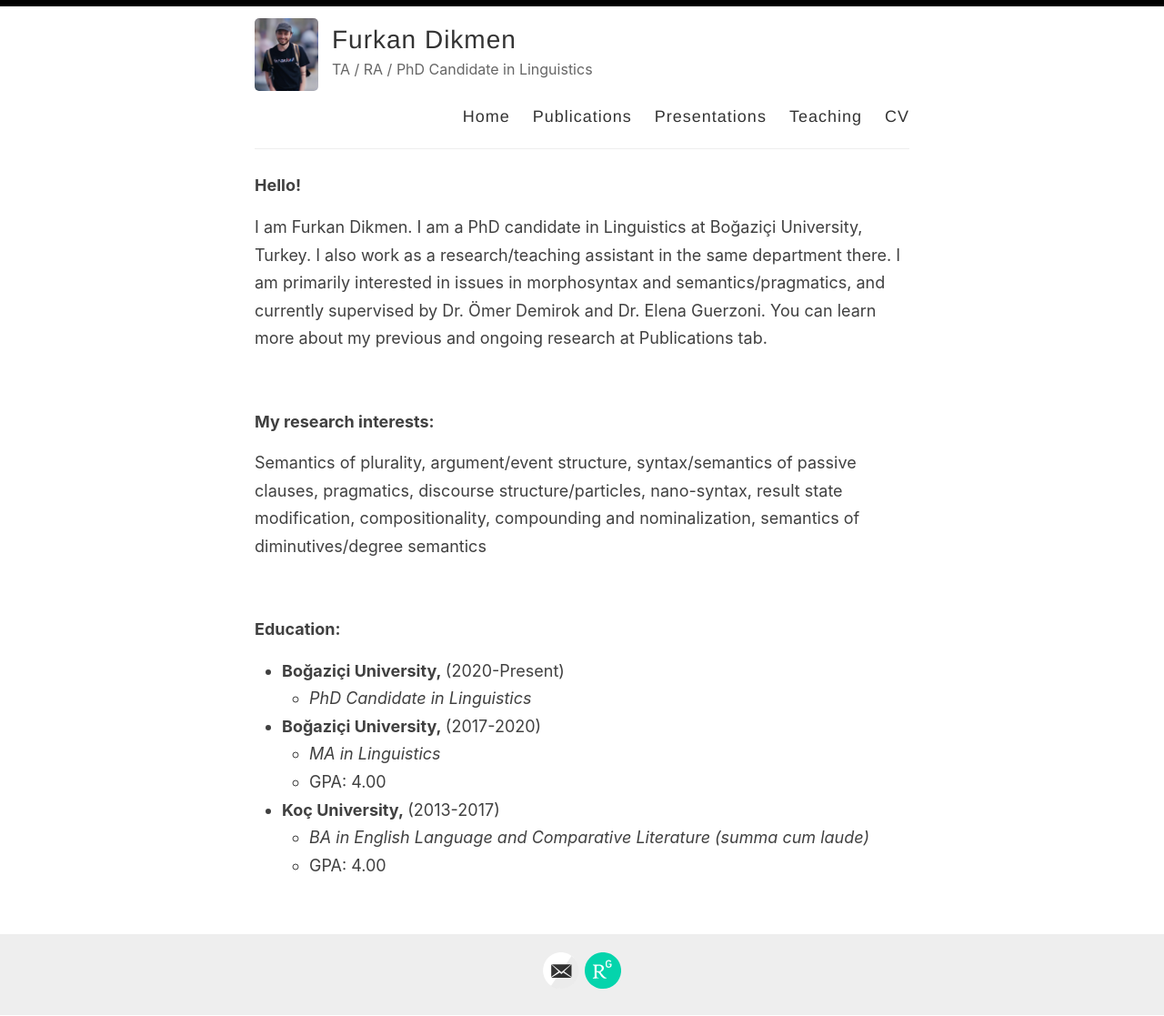
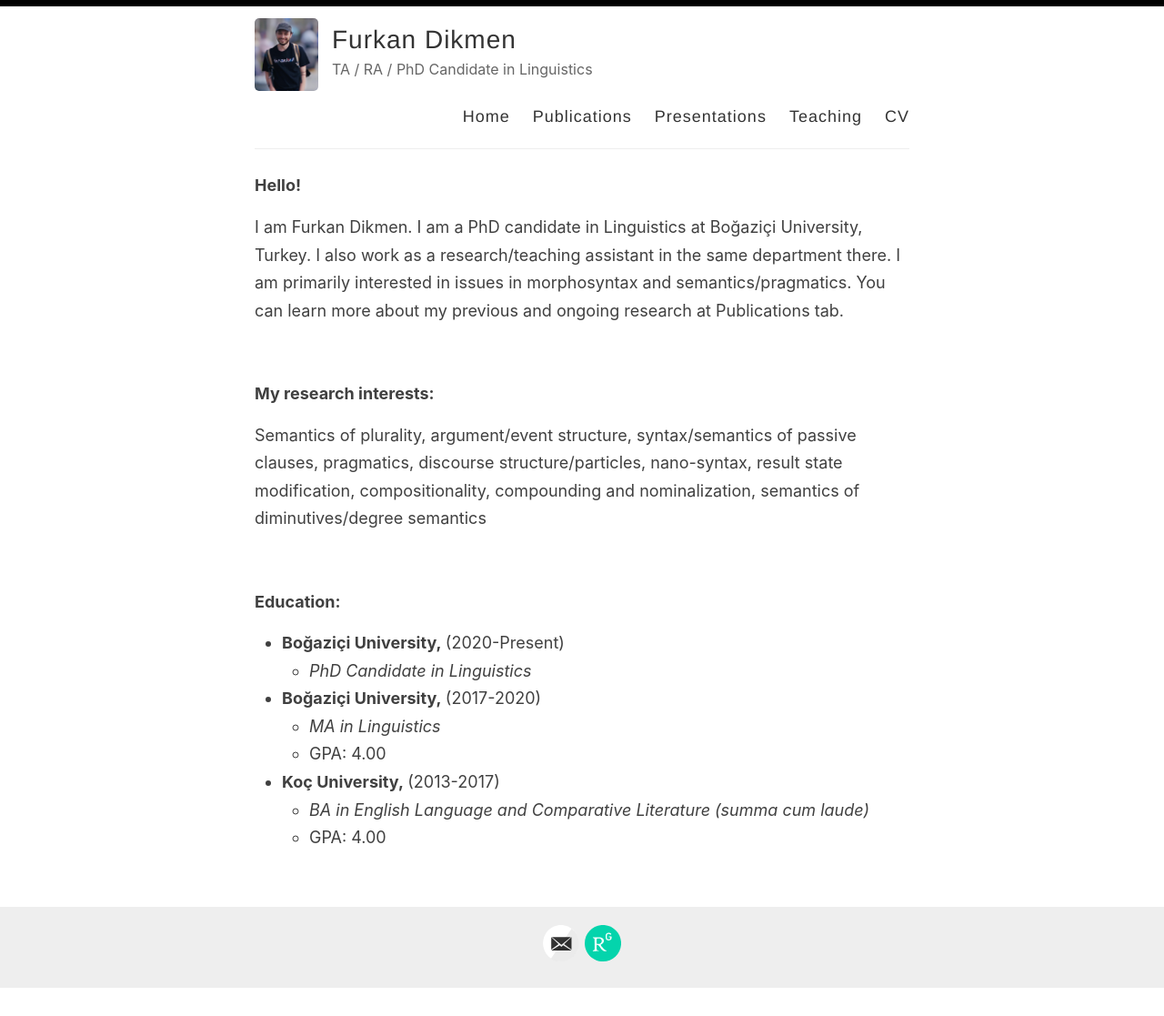
Before and after one commit to furkandikmen/furkandikmen.github.io, a Jekyll site: the page built from index.html, in a window 1280 px wide. Shown: the whole page at 91% size. Built offline with Jekyll 4.4.1, drawn with Linux system fonts in a browser that asks for light colours; the list of posts is cut into pages by our own code; after the commit the page ends 1086 px from its top, so only the background shows below that.

Commit message:
Update index.html

```diff
--- a/index.html
+++ b/index.html
@@ -4,7 +4,7 @@ layout: default
 
 <html>
 <p><strong>Hello!</strong></p>
-<p>I am Furkan Dikmen. I am a PhD candidate in Linguistics at Boğaziçi University, Turkey. I also work as a research/teaching assistant in the same department there. I am primarily interested in issues in morphosyntax and semantics/pragmatics, and currently supervised by Dr. Ömer Demirok and Dr. Elena Guerzoni. You can learn more about my previous and ongoing research at Publications tab.&nbsp;</p>
+<p>I am Furkan Dikmen. I am a PhD candidate in Linguistics at Boğaziçi University, Turkey. I also work as a research/teaching assistant in the same department there. I am primarily interested in issues in morphosyntax and semantics/pragmatics. You can learn more about my previous and ongoing research at Publications tab.&nbsp;</p>
 
 <p>&nbsp;</p>
 
```
